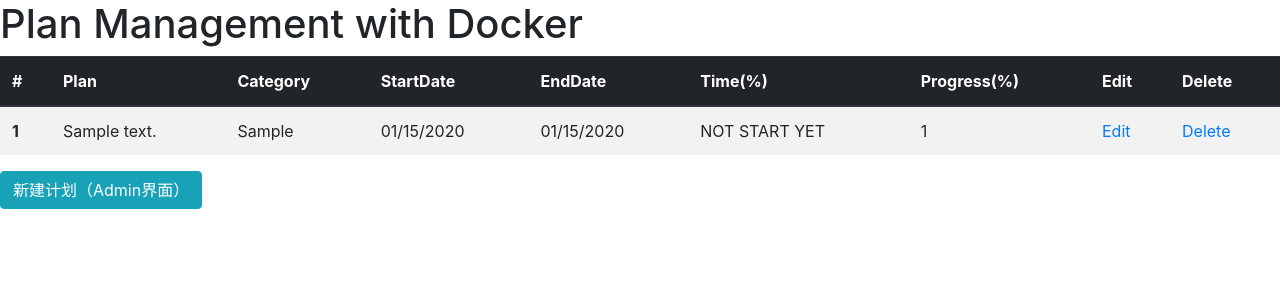
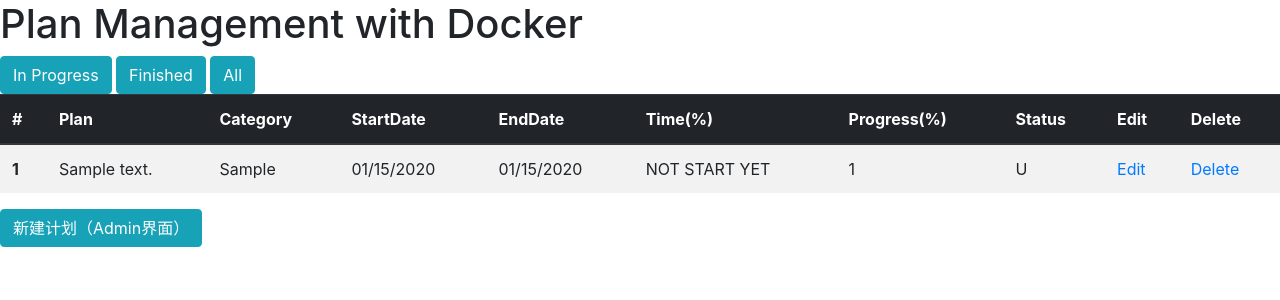
Before and after one commit to tenderghost/FlyPersonalAssistant, a Django app: page /plans/ in a window 1280 px wide. Shown: the top 300 px of the page. Run offline with Django 3.2, Linux system fonts and the light colour scheme; a user stored in the database is signed in; tables that the repository leaves empty hold one stand-in row (values such as "Sample post"); some libraries are stand-ins or nearby versions.

Commit message:
Add plan filters

```diff
--- a/mysite/plans/models.py
+++ b/mysite/plans/models.py
@@ -6,6 +6,13 @@
     """
     A model represents a plan
     """
+
+    PLAN_STATUS = (
+        ('U', 'Not Start'),
+        ('I', 'In Progress'),
+        ('F', 'Finished')
+    )
+
     plan_text = models.CharField(max_length=200)
     # What category this plan belongs to
     category = models.CharField(max_length=50, blank=True)
@@ -15,6 +22,8 @@
     finished_at = models.DateTimeField(null=True, blank=True)
     # The progress of the plan
     progress = models.IntegerField(default=0)
+    # The status of this plan
+    status = models.CharField(max_length = 1, choices = PLAN_STATUS, default = 'U')
     # Remark of the plan
     remark = models.CharField(max_length = 500, blank = True)
 
--- a/mysite/plans/templates/plans/index.html
+++ b/mysite/plans/templates/plans/index.html
@@ -14,7 +14,11 @@
 
 <body>
     <h1>Plan Management with Docker</h1>
-
+    <div id="plan_filters">
+        <a href="#" class="btn btn-info">In Progress</a>
+        <a href="#" class="btn btn-info">Finished</a>
+        <a href="#" class="btn btn-info">All</a>
+    </div>
     <table class="table table-striped">
         <thead class="thead-dark">
             <tr>
@@ -25,6 +29,7 @@
                 <th scope="col">EndDate</th>
                 <th scope="col">Time(%)</th>
                 <th scope="col">Progress(%)</th>
+                <th scope="col">Status</th>
                 <th scope="col">Edit</th>
                 <th scope="col">Delete</th>
             </tr>
@@ -39,6 +44,7 @@
                 <td>{{plan.end_date|date:"m/d/Y"}}</td>
                 <td>{{plan.calc_date_percentage}}</td>
                 <td>{{plan.progress}}</td>
+                <td>{{plan.status}}</td>
                 <td>
                     <a href="/admin/plans/plan/{{plan.id}}/change/">Edit</a>
                 </td>
```
Also changed, not shown: mysite/plans/migrations/0011_plan_status.py (added).
